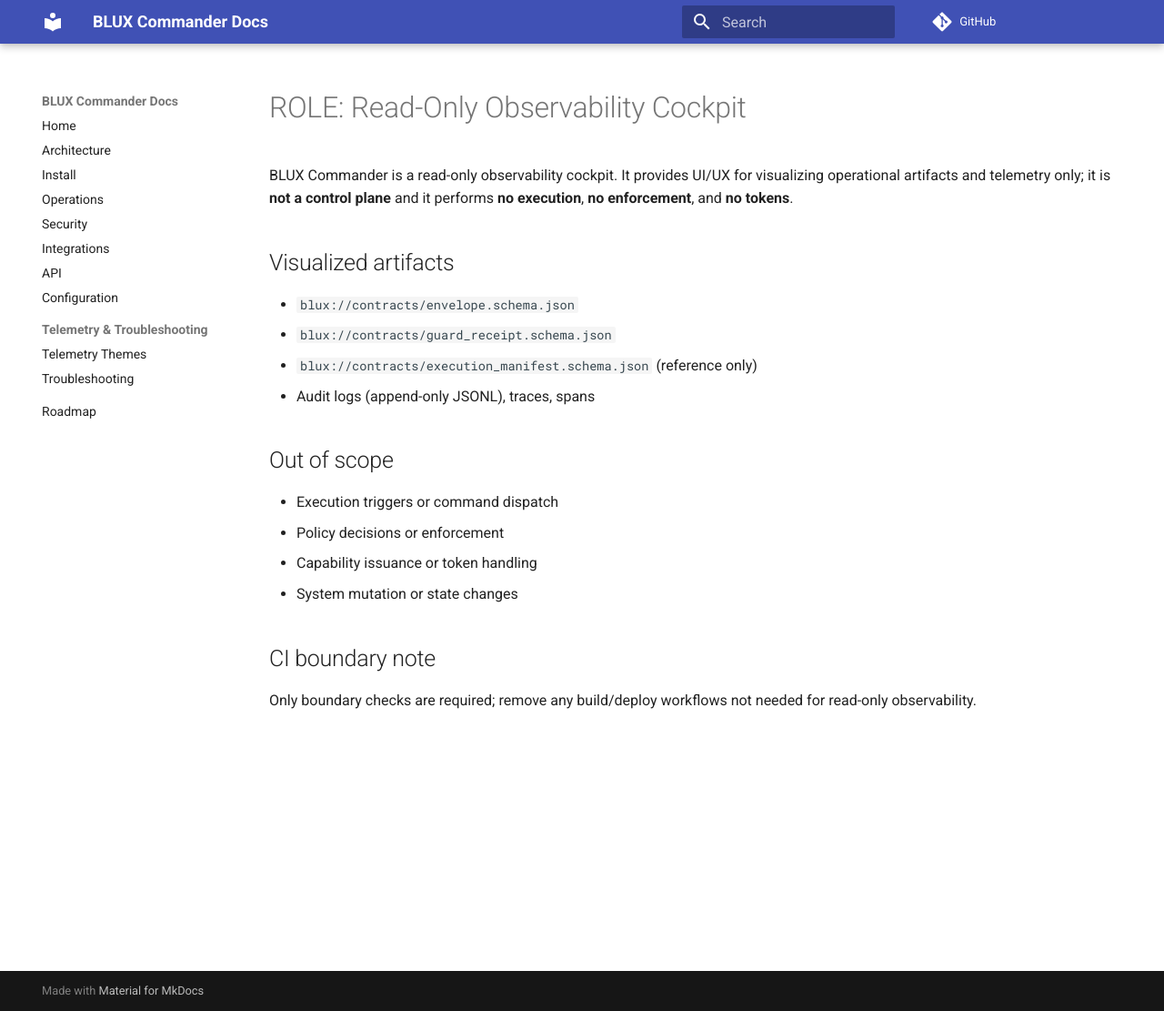
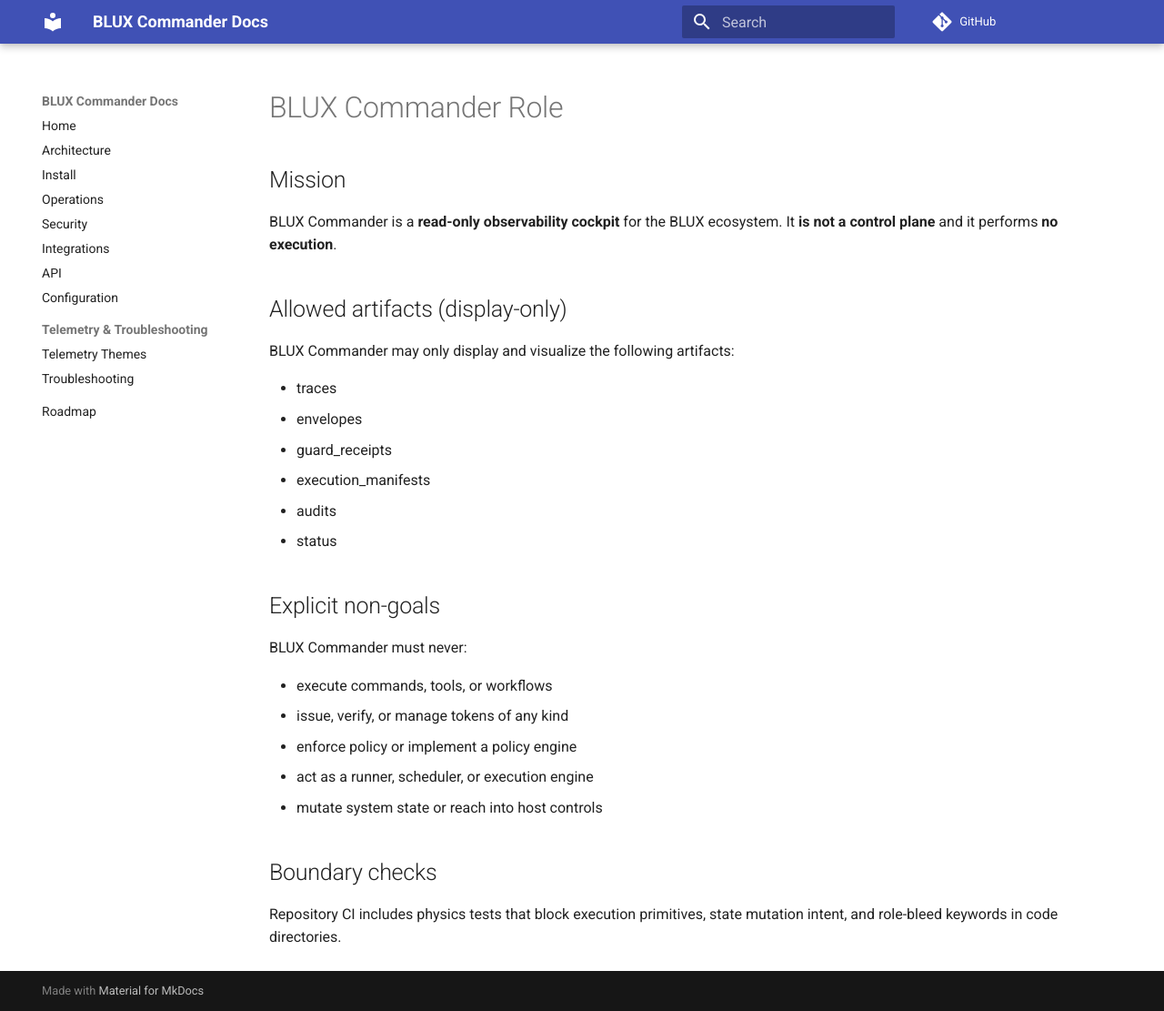
Before and after one commit to Outer-Void/blux-commander, an MkDocs documentation site: the page built from docs/ROLE.md, in a window 1280 px wide and 1111 px high. Shown: the whole window at 91% size. Built offline with MkDocs 1.6.1 and Material for MkDocs 9.7.7, drawn with Linux system fonts in a browser that asks for light colours; comment, search, counter and statistics services are not loaded.

Commit message:
Clarify commander role boundaries

```diff
--- a/docs/ROLE.md
+++ b/docs/ROLE.md
@@ -1,24 +1,32 @@
-# ROLE: Read-Only Observability Cockpit
+# BLUX Commander Role
 
-BLUX Commander is a read-only observability cockpit. It provides UI/UX for visualizing operational
-artifacts and telemetry only; it is **not a control plane** and it performs **no execution**, **no
-enforcement**, and **no tokens**.
+## Mission
 
-## Visualized artifacts
+BLUX Commander is a **read-only observability cockpit** for the BLUX ecosystem. It **is not a
+control plane** and it performs **no execution**.
 
-- `blux://contracts/envelope.schema.json`
-- `blux://contracts/guard_receipt.schema.json`
-- `blux://contracts/execution_manifest.schema.json` (reference only)
-- Audit logs (append-only JSONL), traces, spans
+## Allowed artifacts (display-only)
 
-## Out of scope
+BLUX Commander may only display and visualize the following artifacts:
 
-- Execution triggers or command dispatch
-- Policy decisions or enforcement
-- Capability issuance or token handling
-- System mutation or state changes
+- traces
+- envelopes
+- guard_receipts
+- execution_manifests
+- audits
+- status
 
-## CI boundary note
+## Explicit non-goals
 
-Only boundary checks are required; remove any build/deploy workflows not needed for read-only
-observability.
+BLUX Commander must never:
+
+- execute commands, tools, or workflows
+- issue, verify, or manage tokens of any kind
+- enforce policy or implement a policy engine
+- act as a runner, scheduler, or execution engine
+- mutate system state or reach into host controls
+
+## Boundary checks
+
+Repository CI includes physics tests that block execution primitives, state mutation intent, and
+role-bleed keywords in code directories.
```
Also changed, not shown: README.md (+7 -6 lines), 3 other files.
